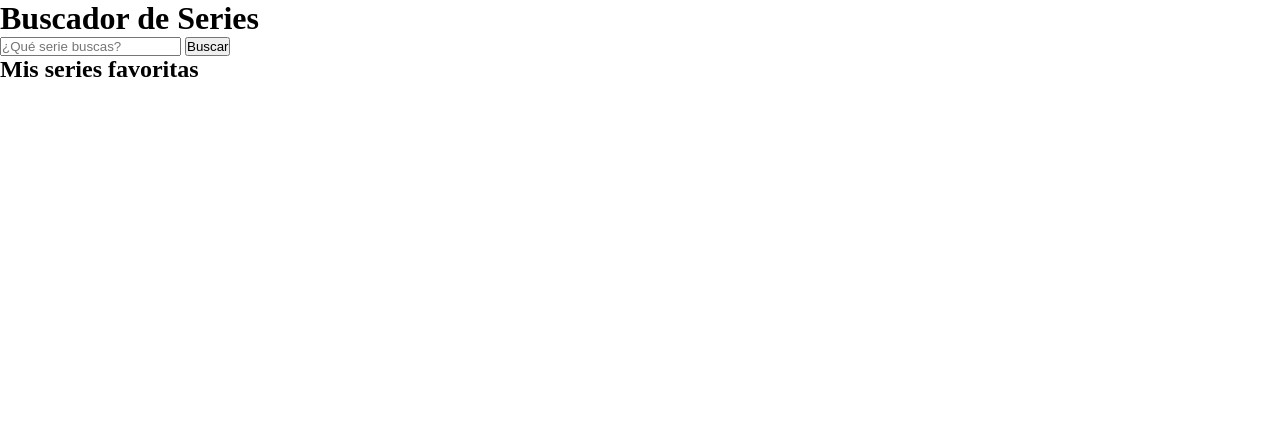
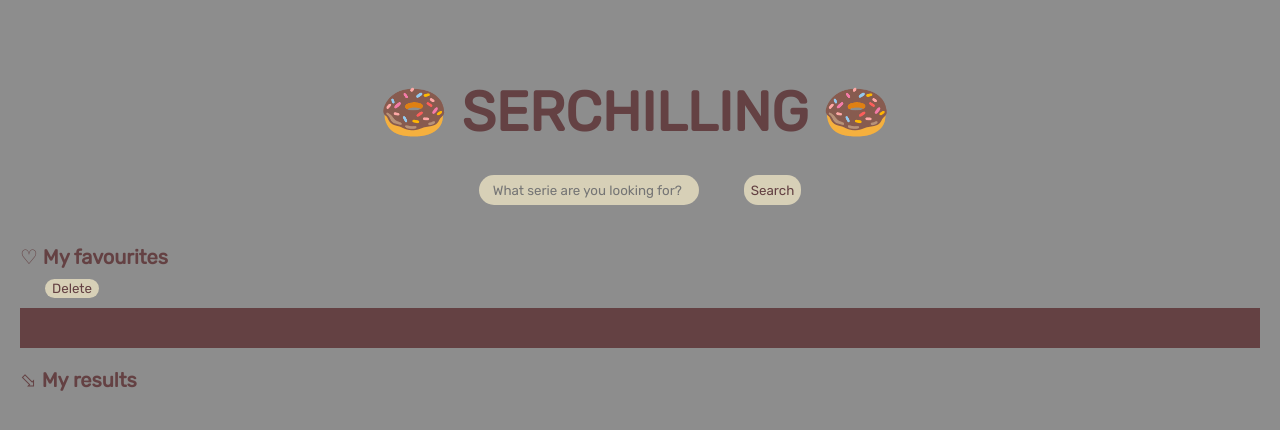
Before and after one commit to AlejandraSC/Serchilling, a website: page docs/index.html in a window 1280 px wide. Drawn offline with Linux system fonts and the light colour scheme.

Commit message:
Run docs

```diff
--- /dev/null
+++ b/docs/assets/css/layout/styles.css
@@ -0,0 +1 @@
+body{font-family:'Rubik', sans-serif;background-color:#8d8d8d}.search__container{display:flex;flex-direction:row;justify-content:center;padding-bottom:30px}.mainTitle{display:flex;text-transform:uppercase;flex-direction:row;justify-content:center;font-size:55px;color:#644143;margin:80px 10px 20px 0px}.inputText{border-radius:20px;border:none;margin:10px 0 10px 0px;padding:2px 5px 2px 14px;background-color:#d7d0b7;width:220px;height:30px;color:#644143;font-family:'Rubik', sans-serif}.search__btn,.deleteButton{border-radius:14px;font-family:'Rubik', sans-serif;border:none;margin:10px 0 10px 45px;padding:2px 7px 2px 7px;background-color:#d7d0b7;color:#644143}.search__btn:hover,.deleteButton:hover{background-color:#644143;color:#d7d0b7}*:focus{outline:none}.fav__container{display:flex;flex-wrap:wrap;flex-direction:row;background-color:#644143;color:beige;padding:20px 0px 20px 10px;margin:0 20px 20px 20px}.results__container{display:flex;flex-wrap:wrap;flex-direction:row;align-content:center;color:#644143;padding:20px 50px 20px 0px}.resultsParagr,.favParagr{color:#644143;padding-left:20px;font-size:20px}.resultTitle{width:140px}.resultFavTitle{width:100px;text-align:center}.eachSerieFav__container{width:180px}.eachSerie__container{margin:10px 20px 20px 20px;text-align:center}.resultImg{width:130px;height:180px}.alreadyFav{background-color:beige;padding-top:10px}
--- a/docs/assets/css/main.css
+++ b/docs/assets/css/main.css
@@ -1 +1 @@
-*{box-sizing:border-box;margin:0;padding:0}
+*{box-sizing:border-box;margin:0;padding:0}body{font-family:'Rubik', sans-serif;background-color:#8d8d8d}.search__container{display:flex;flex-direction:row;justify-content:center;padding-bottom:30px}.mainTitle{display:flex;text-transform:uppercase;flex-direction:row;justify-content:center;font-size:55px;color:#644143;margin:80px 10px 20px 0px}.inputText{border-radius:20px;border:none;margin:10px 0 10px 0px;padding:2px 5px 2px 14px;background-color:#d7d0b7;width:220px;height:30px;color:#644143;font-family:'Rubik', sans-serif}.search__btn,.deleteButton{border-radius:14px;font-family:'Rubik', sans-serif;border:none;margin:10px 0 10px 45px;padding:2px 7px 2px 7px;background-color:#d7d0b7;color:#644143}.search__btn:hover,.deleteButton:hover{background-color:#644143;color:#d7d0b7}*:focus{outline:none}.fav__container{display:flex;flex-wrap:wrap;flex-direction:row;background-color:#644143;color:beige;padding:20px 0px 20px 10px;margin:0 20px 20px 20px}.results__container{display:flex;flex-wrap:wrap;flex-direction:row;align-content:center;color:#644143;padding:20px 50px 20px 0px}.resultsParagr,.favParagr{color:#644143;padding-left:20px;font-size:20px}.resultTitle{width:140px}.resultFavTitle{width:100px;text-align:center}.eachSerieFav__container{width:180px}.eachSerie__container{margin:10px 20px 20px 20px;text-align:center}.resultImg{width:130px;height:180px}.alreadyFav{background-color:beige;padding-top:10px}
--- a/docs/index.html
+++ b/docs/index.html
@@ -4,23 +4,30 @@
     <meta charset="UTF-8" />
     <meta name="viewport" content="width=device-width, initial-scale=1.0" />
     <title>Buscador de Series</title>
+    <link href="https://fonts.googleapis.com/css2?family=Rubik&display=swap" rel="stylesheet" />
+
     <link rel="stylesheet" href="./assets/css/main.css" />
   </head>
   <body>
     <header>
       <div>
-        <h1 class="mainTitle">Buscador de Series</h1>
+        <h1 class="mainTitle"> 🍩 Serchilling 🍩 </h1>
       </div>
     </header>
     <main>
-      <form class="search__container">
-        <label for="ask"></label>
-        <input type="text" placeholder="¿Qué serie buscas?" class="searcher__input js-searcher__input" />
-        <button class="search__btn js-search__btn">Buscar</button>
+      <form method="GET" class="search__container">
+        <label for="text"></label>
+        <input type="text" placeholder="What serie are you looking for?" class="inputText js-inputText" required/>
+        <!--Borrar antes de subir el value="tronos"-->
+        <label for="button"></label>
+        <input type="button" class="search__btn js-search__btn" value="Search" />
       </form>
+      <p class="favParagr"> &#9825 <strong> My favourites </strong> </p>
+      <label for=btn></label>
+      <input type="button" value = "Delete" class="deleteButton">
       <div class="fav__container">
-        <h2 class="fav__title">Mis series favoritas</h2>
       </div>
+      <p class="resultsParagr"> &#x2b02; <strong>  My results  </strong> </p>
       <div class="results__container"></div>
     </main>
     <script src="./assets/js/main.js"></script>
```
Also changed, not shown: docs/assets/js/main.js (+1 -1 lines), docs/assets/css/layout/results.css (deleted).
